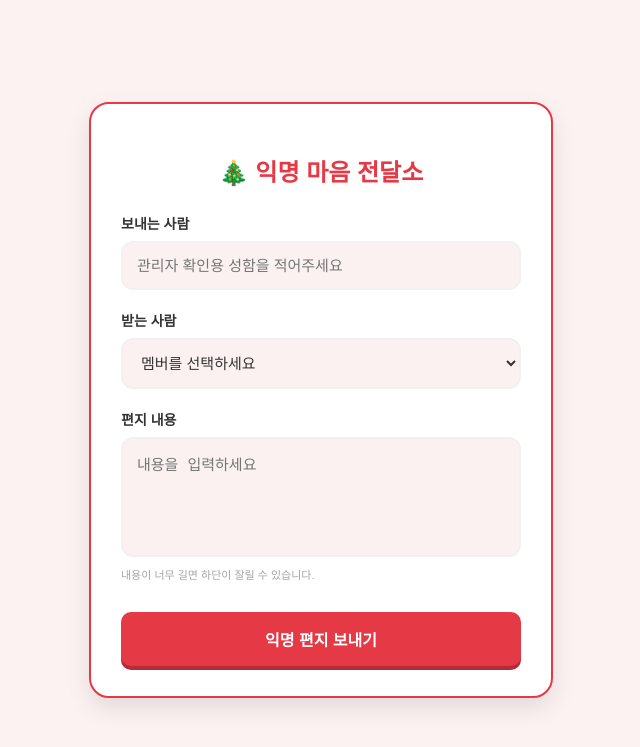
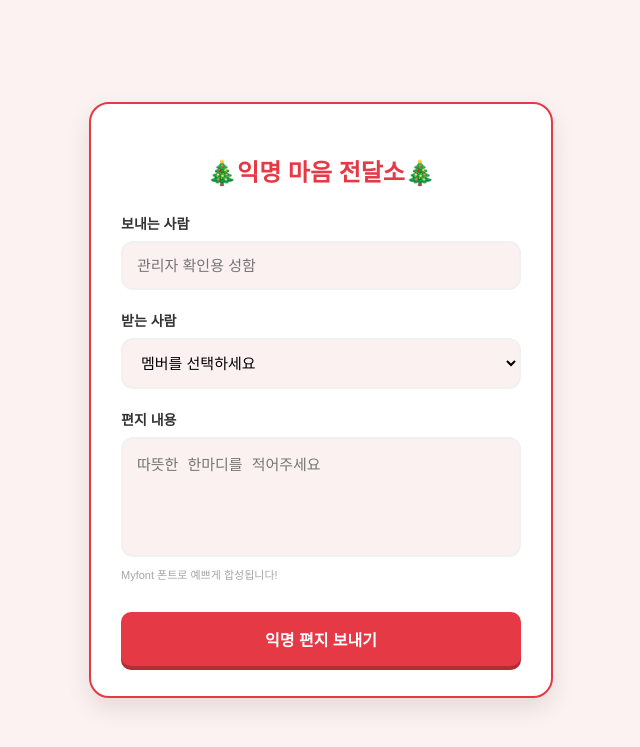
Before and after one commit to zlwhswkdwndud/discord-delivery, a Flask app: page / in a window 1280 px wide. Shown: the top 747 px of the page, without its empty margins (319-959 px from the left). Run offline with Flask 3, Linux system fonts and the light colour scheme.

Commit message:
Update index.html

```diff
--- a/templates/index.html
+++ b/templates/index.html
@@ -3,26 +3,25 @@
 <head>
     <meta charset="UTF-8">
     <meta name="viewport" content="width=device-width, initial-scale=1.0">
+
+    <meta property="og:title" content="🎄 익명 크리스마스 편지함">
+    <meta property="og:description" content="따뜻한 마음을 펭귄 편지지에 담아 익명으로 보내보세요!">
+    <meta property="og:image" content="https://raw.githubusercontent.com/zlwhswkdwndud/discord-delivery/main/background.png">
+    <meta property="og:type" content="website">
+    <meta name="theme-color" content="#e63946">
+
     <title>익명 크리스마스 편지함</title>
     <style>
         body { font-family: 'Apple SD Gothic Neo', sans-serif; background: #fdf2f2; display: flex; justify-content: center; align-items: center; min-height: 100vh; margin: 0; }
         .container { background: white; padding: 30px; border-radius: 20px; box-shadow: 0 10px 25px rgba(0,0,0,0.1); width: 90%; max-width: 400px; border: 2px solid #e63946; text-align: center; }
         h2 { color: #e63946; margin-bottom: 25px; }
-
         .input-group { margin-bottom: 20px; text-align: left; }
         label { display: block; font-weight: bold; margin-bottom: 8px; color: #333; font-size: 14px; }
-
-        /* 입력 칸 색상 강조 스타일 */
         select, input, textarea {
             width: 100%; padding: 14px; border: 2px solid #f1f1f1; border-radius: 12px;
-            box-sizing: border-box; font-size: 15px; background-color: #fcf1f1; /* 연한 핑크색 바탕 */
-            color: #333; transition: all 0.3s ease;
+            box-sizing: border-box; font-size: 15px; background-color: #fcf1f1; transition: all 0.3s ease;
         }
-        select:focus, input:focus, textarea:focus {
-            outline: none; border-color: #e63946; background-color: #ffffff;
-            box-shadow: 0 0 8px rgba(230, 57, 70, 0.2);
-        }
-
+        select:focus, input:focus, textarea:focus { outline: none; border-color: #e63946; background-color: #ffffff; box-shadow: 0 0 8px rgba(230, 57, 70, 0.2); }
         textarea { height: 120px; resize: none; }
         button {
             width: 100%; padding: 15px; background: #e63946; border: none; border-radius: 10px;
@@ -30,16 +29,16 @@
             box-shadow: 0 4px 0 #b32d36;
         }
         button:active { transform: translateY(2px); box-shadow: 0 2px 0 #b32d36; }
-        button:disabled { background: #ccc; box-shadow: none; cursor: not-allowed; transform: none; }
+        button:disabled { background: #ccc; box-shadow: none; cursor: not-allowed; }
         .hint { font-size: 11px; color: #a5a5a5; margin-top: 5px; }
     </style>
 </head>
 <body>
     <div class="container">
-        <h2>🎄 익명 마음 전달소</h2>
+        <h2>🎄익명 마음 전달소🎄</h2>
         <div class="input-group">
-            <label> 보내는 사람</label>
-            <input type="text" id="senderName" placeholder="관리자 확인용 성함을 적어주세요">
+            <label>보내는 사람</label>
+            <input type="text" id="senderName" placeholder="관리자 확인용 성함">
         </div>
         <div class="input-group">
             <label> 받는 사람</label>
@@ -51,13 +50,12 @@
             </select>
         </div>
         <div class="input-group">
-            <label> 편지 내용</label>
-            <textarea id="message" placeholder="내용을 입력하세요"></textarea>
-            <div class="hint">내용이 너무 길면 하단이 잘릴 수 있습니다.</div>
+            <label>편지 내용</label>
+            <textarea id="message" placeholder="따뜻한 한마디를 적어주세요"></textarea>
+            <div class="hint">Myfont 폰트로 예쁘게 합성됩니다!</div>
         </div>
         <button id="sendBtn" onclick="sendMessage()">익명 편지 보내기</button>
     </div>
-
     <script>
         function sendMessage() {
             const btn = document.getElementById('sendBtn');
@@ -67,27 +65,19 @@
                 senderName: document.getElementById('senderName').value,
                 message: document.getElementById('message').value
             };
-
-            if (!data.userId || !data.message || !data.senderName) return alert("항목을 모두 채워주세요!");
-
-            btn.disabled = true;
-            btn.innerText = "제작 중...";
-
+            if (!data.userId || !data.message || !data.senderName) return alert("모든 항목을 입력해주세요!");
+            btn.disabled = true; btn.innerText = "전송 중...";
             fetch('/send', {
                 method: 'POST',
                 headers: {'Content-Type': 'application/json'},
                 body: JSON.stringify(data)
             }).then(() => {
-                alert("성공적으로 보냈습니다!");
+                alert("편지가 성공적으로 전송되었습니다!");
                 document.getElementById('message').value = "";
                 let count = 3;
                 const timer = setInterval(() => {
                     btn.innerText = `대기 (${count}초)`;
-                    if (count-- <= 0) {
-                        clearInterval(timer);
-                        btn.disabled = false;
-                        btn.innerText = "익명 편지 보내기";
-                    }
+                    if (count-- <= 0) { clearInterval(timer); btn.disabled = false; btn.innerText = "익명 편지 보내기"; }
                 }, 1000);
             });
         }
```
